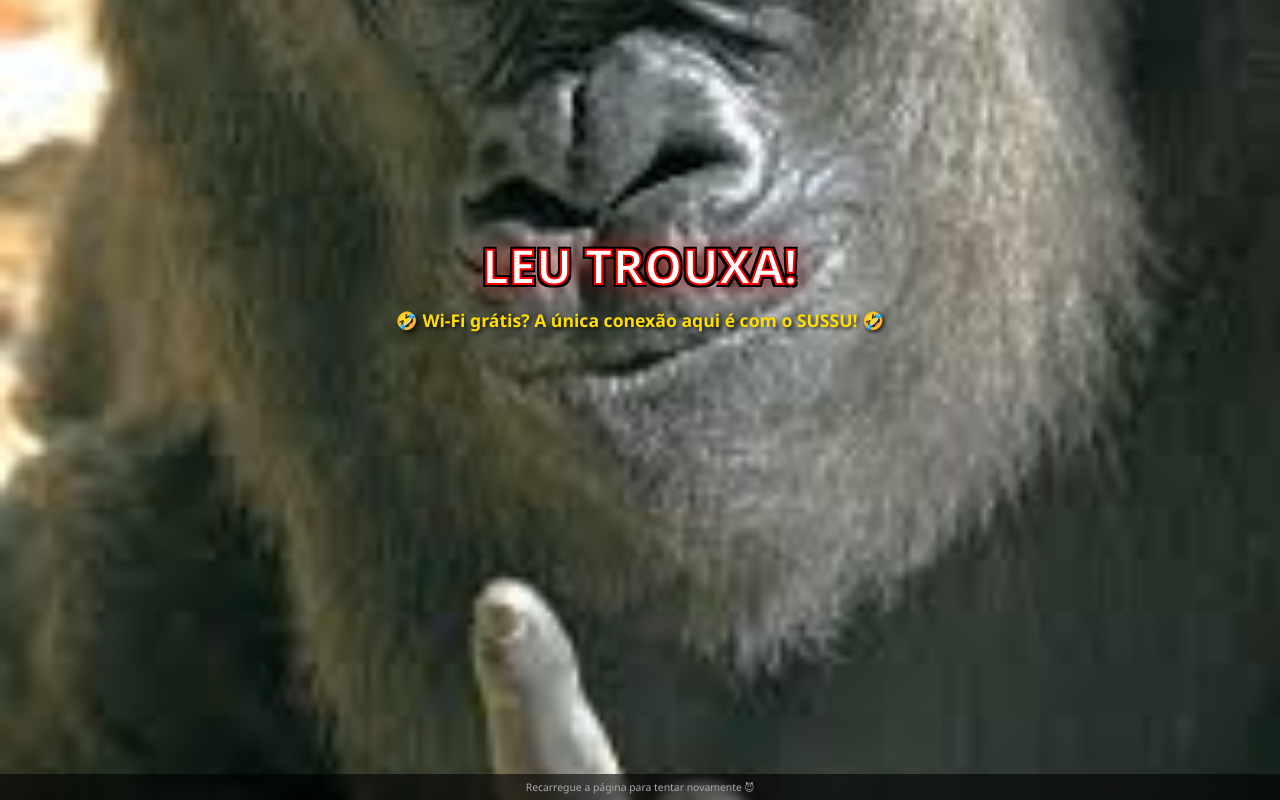
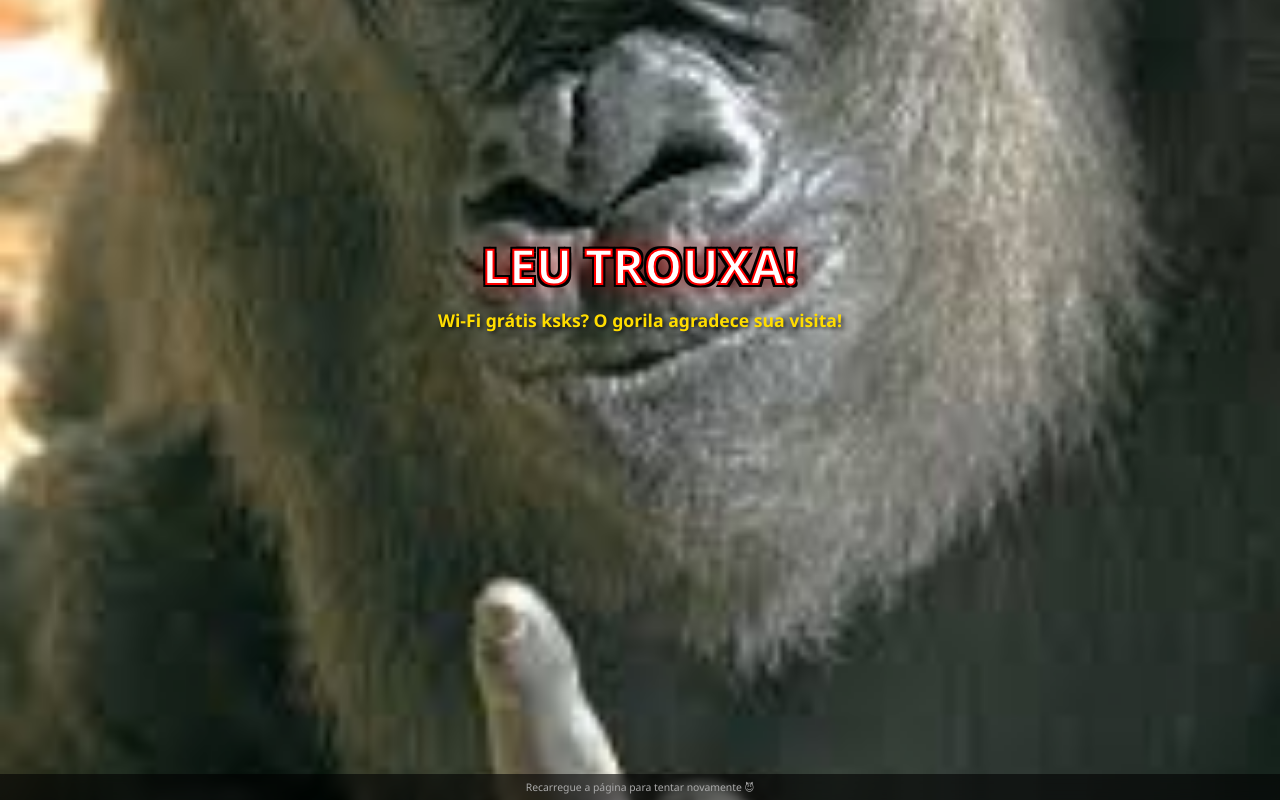
Before and after one commit to Gedeaob/wi-fi-gratis, a plain HTML site: page index.html in a window 1280 px wide. Drawn offline with Linux system fonts and the light colour scheme.

Commit message:
Update index.html

```diff
--- a/index.html
+++ b/index.html
@@ -110,7 +110,7 @@
         <div class="gorilla-bg"></div>
         <div class="troll-overlay">
             <div class="troll-text">LEU TROUXA!</div>
-            <div class="troll-subtext">🤣 Wi-Fi grátis? A única conexão aqui é com o SUSSU! 🤣</div>
+            <div class="troll-subtext">Wi-Fi grátis ksks? O gorila agradece sua visita!</div>
         </div>
         <div class="fake-bottom-bar">Recarregue a página para tentar novamente 😈</div>
     </div>
```
